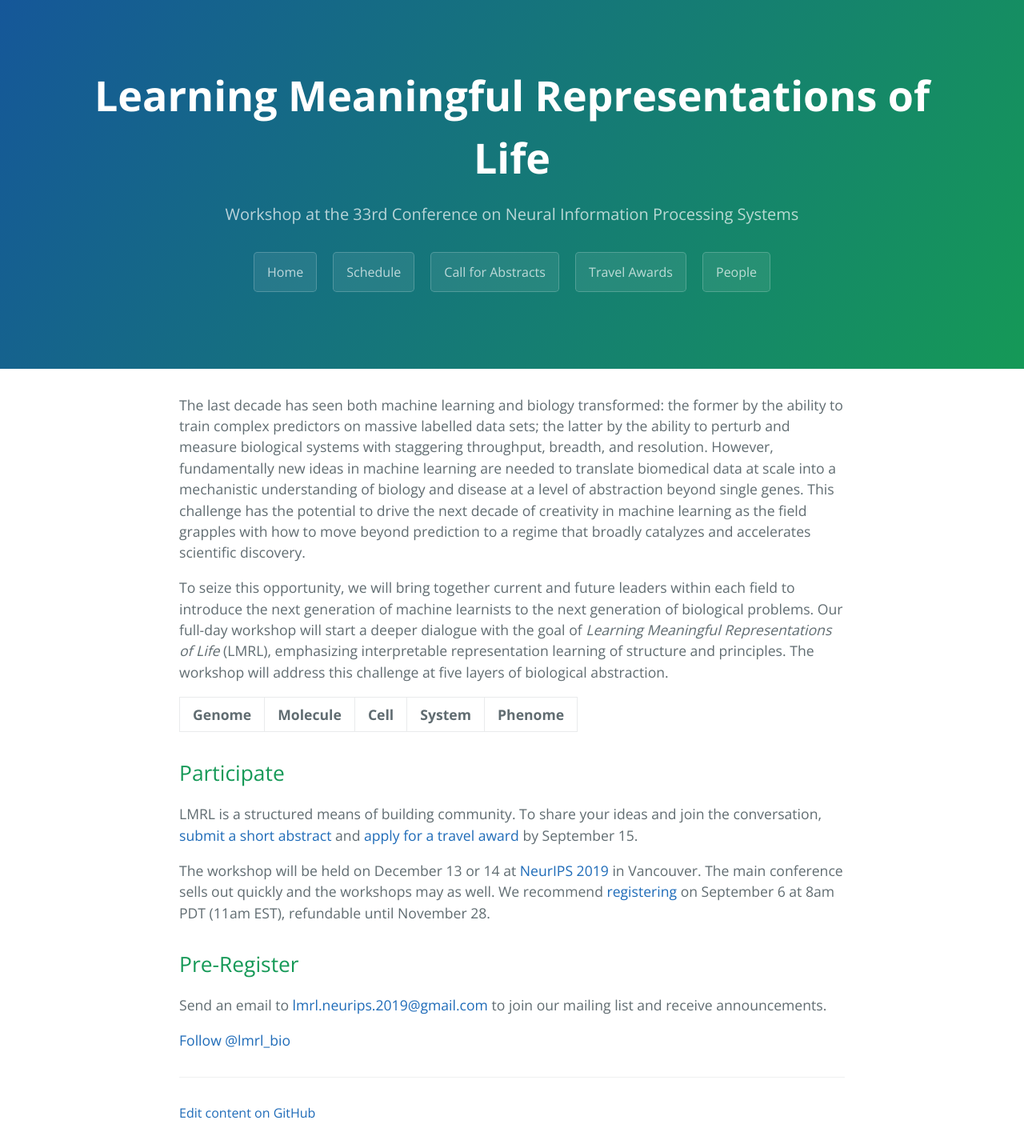
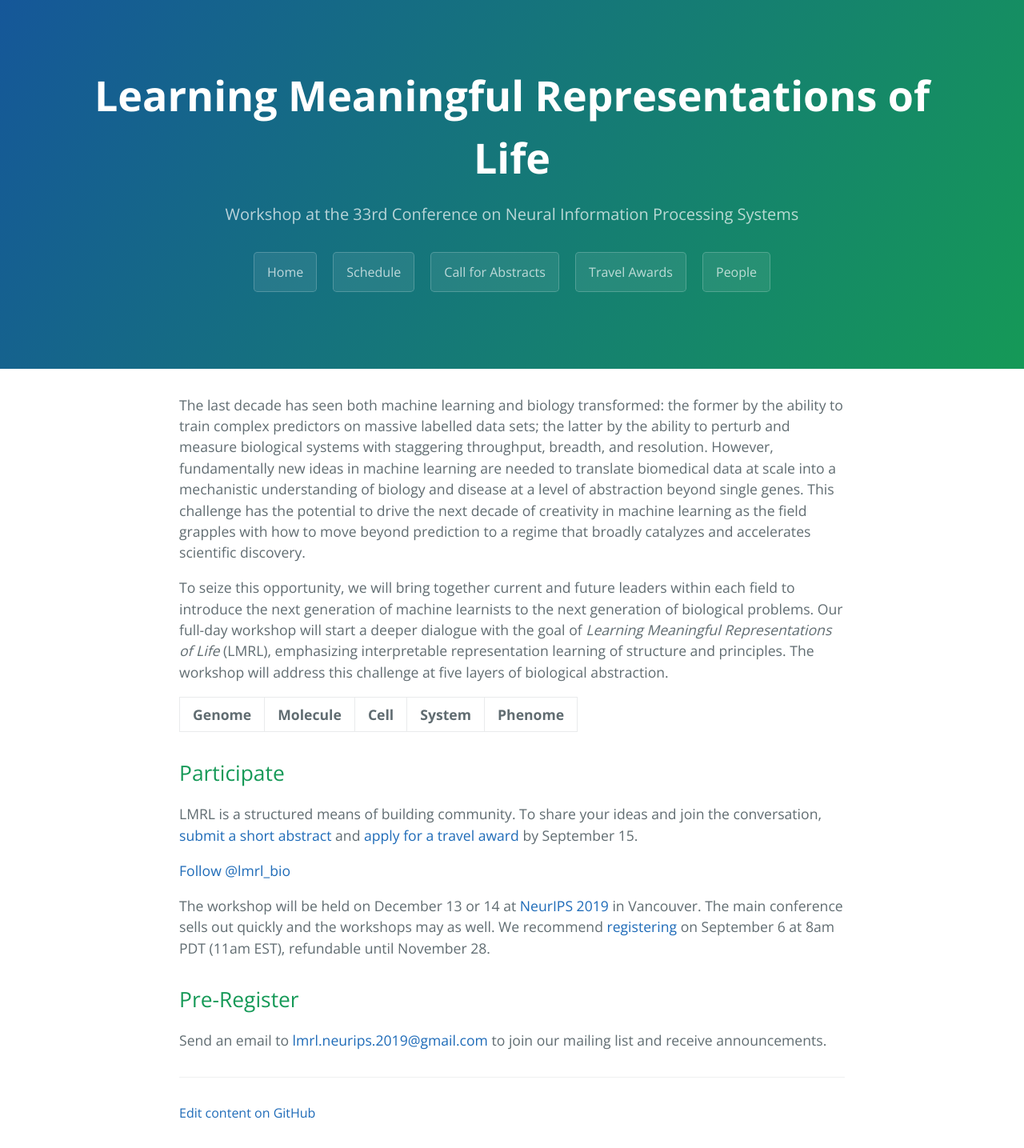
Before and after one commit to lmrl-bio/lmrl-bio.github.io, a Jekyll site: the page built from index.md, in a window 1280 px wide. Shown: the whole page at 80% size. Built offline with Jekyll 4.4.1, drawn with Linux system fonts in a browser that asks for light colours; comment, search, counter and statistics services are not loaded.

Commit message:
Update index.md

```diff
--- a/index.md
+++ b/index.md
@@ -19,10 +19,10 @@ To seize this opportunity, we will bring together current and future leaders wit
 
 LMRL is a structured means of building community. To share your ideas and join the conversation, [submit a short abstract](https://lmrl-bio.github.io/call) and [apply for a travel award](https://lmrl-bio.github.io/travel) by September 15.
 
+<a href="https://twitter.com/lmrl_bio?ref_src=twsrc%5Etfw" class="twitter-follow-button" data-size="large" data-show-count="false">Follow @lmrl_bio</a><script async src="https://platform.twitter.com/widgets.js" charset="utf-8"></script>
+
 The workshop will be held on December 13 or 14 at [NeurIPS 2019](https://nips.cc/Conferences/2019/) in Vancouver. The main conference sells out quickly and the workshops may as well. We recommend [registering](https://nips.cc/Register/view-registration) on September 6 at 8am PDT (11am EST), refundable until November 28.
 
 ## Pre-Register
 
 Send an email to <a href = "mailto: lmrl.neurips.2019@gmail.com">lmrl.neurips.2019@gmail.com</a> to join our mailing list and receive announcements.
-
-<a href="https://twitter.com/lmrl_bio?ref_src=twsrc%5Etfw" class="twitter-follow-button" data-size="large" data-show-count="false">Follow @lmrl_bio</a><script async src="https://platform.twitter.com/widgets.js" charset="utf-8"></script>
```
